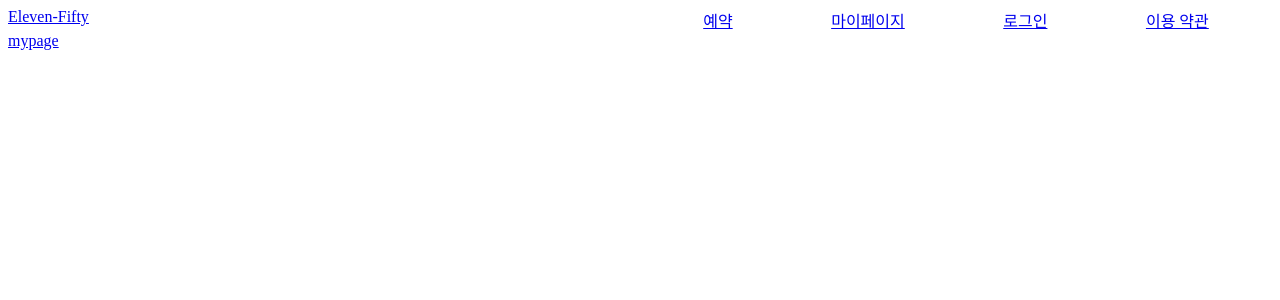
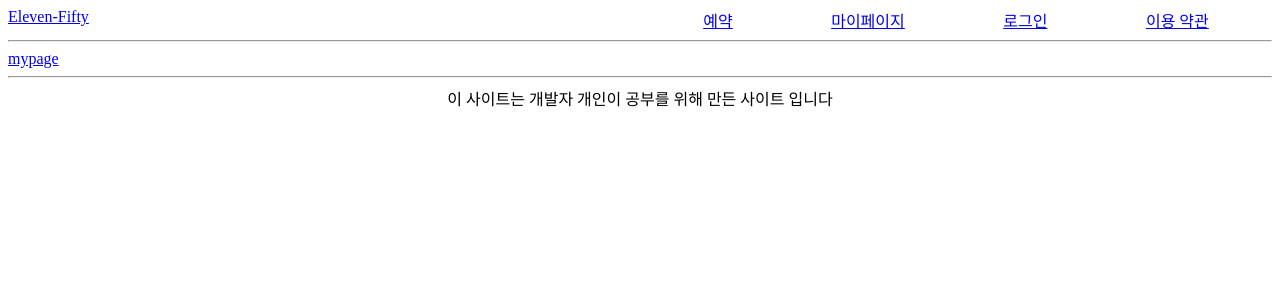
Before and after one commit to novb1492/reservation_picture, a React (Create React App) app: page / in a window 1280 px wide. Shown: the top 300 px of the page. Built offline with nearby package versions, Linux system fonts and the light colour scheme; a web font is replaced by a local one.

Commit message:
풋터 생성 및 css 추가

```diff
--- a/src/assets/css/common.css
+++ b/src/assets/css/common.css
@@ -24,13 +24,15 @@ div {
 .drawing_container {
     position: relative;
     left: 27.5%;
-
+    height: 40rem;
+    margin-top: 5rem;
 }
-
 .seat {
     position: absolute;
 }
-
+.floor_btn_container{
+    margin-top: 2rem;
+}
 .product_box {
     display: flex;
     flex-direction: column;
@@ -46,7 +48,9 @@ div {
     display: flex;
     flex-wrap: wrap;
 }
-
+.f_text{
+    text-align: center;
+}
 .c_product_box {
     display: flex;
     flex-direction: column;
--- /dev/null
+++ b/src/component/layout/FooterCompo.js
@@ -0,0 +1,13 @@
+
+function FooterCompo() {
+
+    return (
+        <footer>
+            <hr></hr>
+           <ul>
+                <li className="f_text"> 이 사이트는 개발자 개인이 공부를 위해 만든 사이트 입니다</li>
+           </ul>
+        </footer>
+    )
+}
+export default FooterCompo;
--- a/src/component/layout/HeaderCompo.js
+++ b/src/component/layout/HeaderCompo.js
@@ -14,6 +14,7 @@ function HeaderCompo() {
                     <li><Link to={"/role"}>이용 약관</Link></li>
                 </ul>
             </nav>
+            <hr></hr>
         </header>
 
     )
--- a/src/component/layout/LayoutCompo.js
+++ b/src/component/layout/LayoutCompo.js
@@ -1,4 +1,5 @@
 import {Outlet} from "react-router-dom";
+import FooterCompo from "./FooterCompo";
 import HeaderCompo from "./HeaderCompo";
 
 function LayoutCompo() {
@@ -7,6 +8,7 @@ function LayoutCompo() {
         <div>
             <HeaderCompo/>
             <Outlet/>
+            <FooterCompo/>
         </div>
     )
 }
--- a/src/component/reservation/FloorCompo.js
+++ b/src/component/reservation/FloorCompo.js
@@ -4,7 +4,7 @@ import { Link } from 'react-router-dom';
 function FloorCompo() {
     const state = useSelector((state) => state);
     return (
-        <div>
+        <div className="floor_btn_container">
             {state.ReserReducers.floor.map((num) => {
                 return <button key={num} ><Link to={`/seat/${num}/floor`}>{num}층</Link></button>
             })}
--- a/src/pages/ReservationPage.js
+++ b/src/pages/ReservationPage.js
@@ -48,11 +48,11 @@ function ReservationPage() {
   }, [params.floor]);
   return (
     <div>
+      <FloorCompo />
       <div className="drawing_container" >
         <img style={{ opacity: 0.9 }} className="seat" src={state.ReserReducers.drawing} alt="random photo" />
         <SeatCompo />
       </div>
-      <FloorCompo />
     </div>
   );
 }
```
